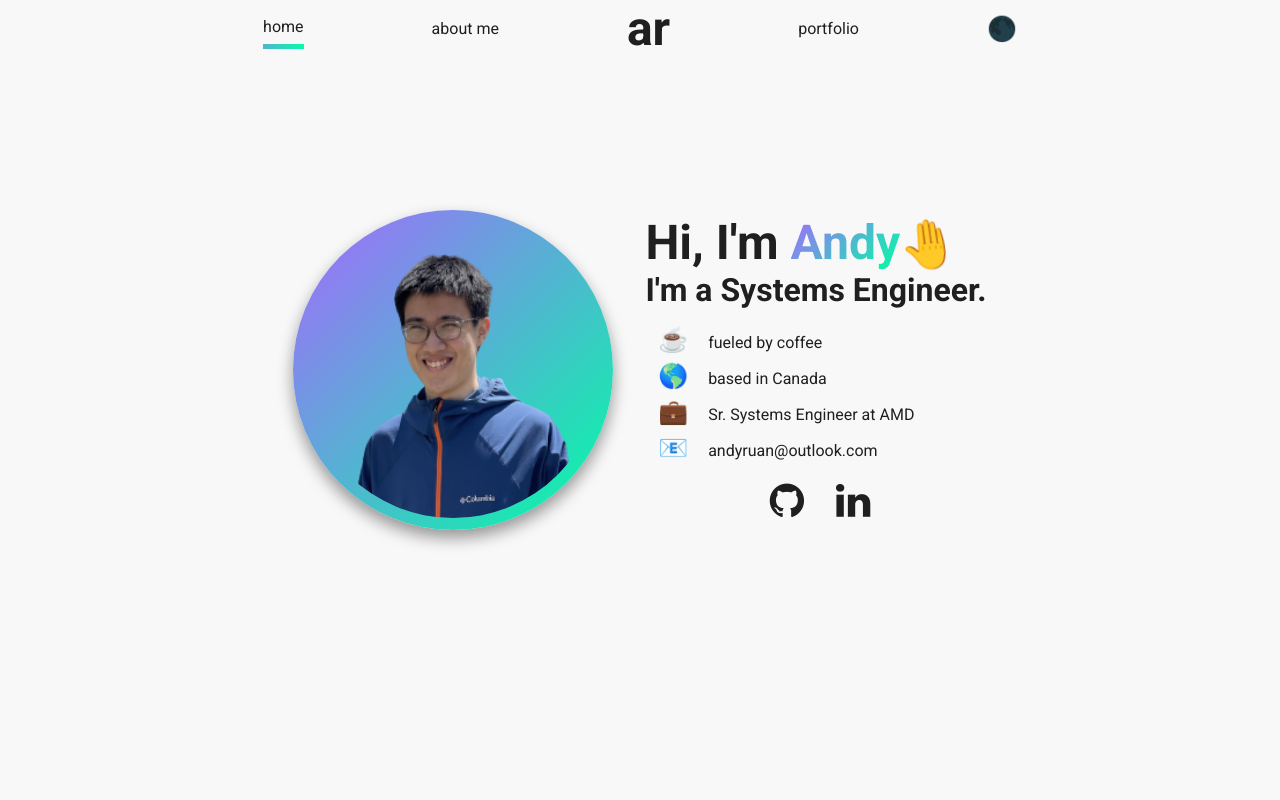
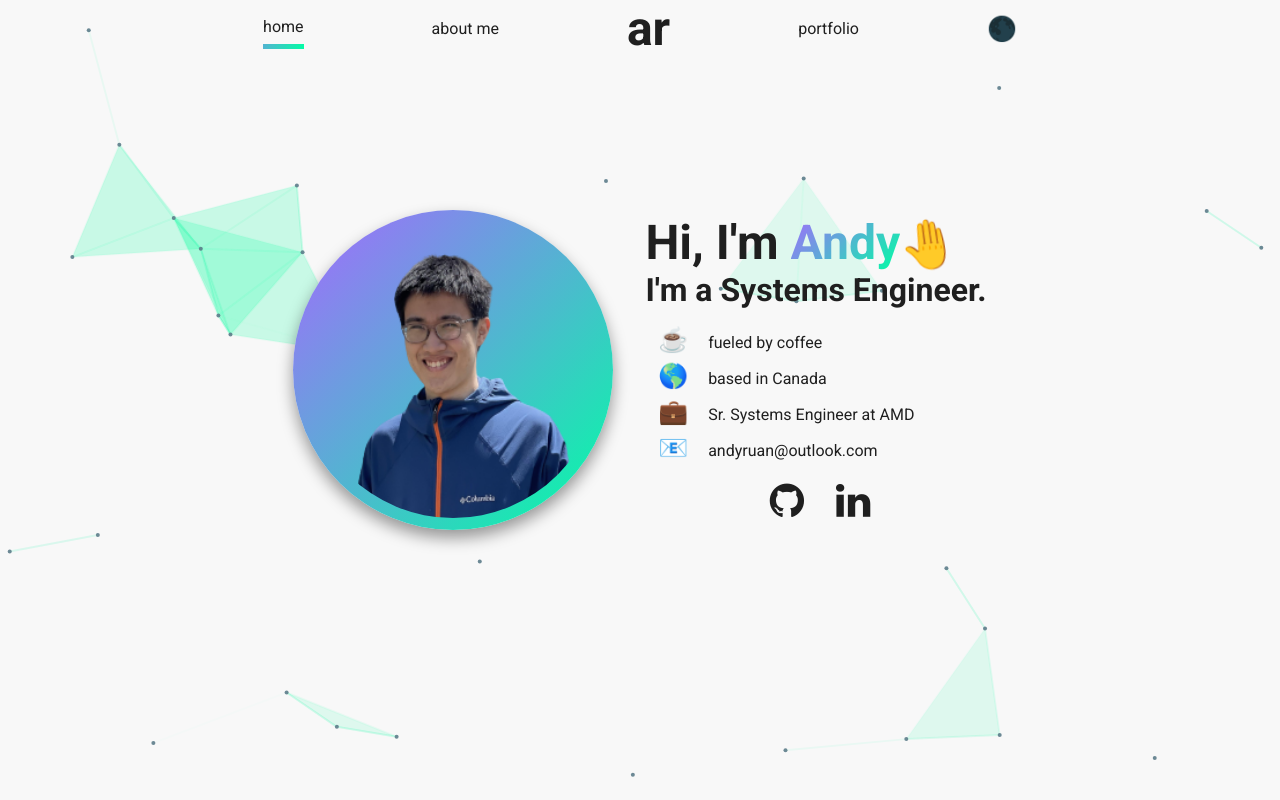
Before and after one commit to a2ruan/ReactPortfolio, a React (Create React App) app: page / in a window 1280 px wide. Built offline with nearby package versions, Linux system fonts and the light colour scheme; the HTML template or start-up script is replaced by a standard one.

Commit message:
Add background particles

```diff
--- a/package.json
+++ b/package.json
@@ -23,7 +23,9 @@
     "react-router-dom": "^6.3.0",
     "react-scripts": "^5.0.1",
     "sass": "^1.54.5",
-    "typescript": "^4.7.4"
+    "typescript": "^4.7.4",
+"react-particles":"2.12.1",
+"tsparticles":"2.12.0"
   },
   "scripts": {
     "start": "react-scripts start",
--- /dev/null
+++ b/src/assets/colors/particlesBg.js
@@ -0,0 +1,13 @@
+export const particleBgColors = () => {
+    // for dark use atom one dark, for light use CLRS
+    const background = (darkMode = false) => (darkMode ? '#0d2538' : '#DCD6C8');
+    const particle = (darkMode = false) => (darkMode ? '#c678dd' : '#5C7C8A');
+    //const links = (darkMode = false) => (darkMode ? '#98c379' : '#E7B669');
+    const links = (darkMode = false) => (darkMode ? '#98c379' : '#01f7a0');
+
+    return {
+      background,
+      particle,
+      links,
+    };
+  };
--- a/src/components/BaseLayout.js
+++ b/src/components/BaseLayout.js
@@ -6,9 +6,11 @@ import About from "./about/About";
 import Portfolio from "./portfolio/Portfolio";
 import {Route, Routes} from "react-router-dom";
 import {Box, Grid} from "@mui/material";
+import ParticlesBg from './particles/ParticlesBg';
 
 export default function BaseLayout() {
    let [darkMode, setDarkMode] = useState(false);
+   let [bgColor, setBgColor] = useState("none")
 
    function handleToggleDarkMode() {
       let oppositeOfCurrentDarkMode = !darkMode
@@ -16,6 +18,20 @@ export default function BaseLayout() {
       localStorage.setItem('darkMode', `${oppositeOfCurrentDarkMode}`)
       setDarkMode(oppositeOfCurrentDarkMode)
    }
+
+   useEffect(() => {
+      console.log("Dark mode is ");
+      console.log(darkMode);
+      if (darkMode) {
+         console.log("Setting dark bg color")
+         setBgColor("#1f1f1f")
+
+      }
+      else {
+         console.log("Setting transparent bg color");
+         setBgColor("none");
+      }
+   },[darkMode])
 
    useEffect(() => {
       let detectedDarkMode = eval(localStorage.getItem('darkMode'));
@@ -28,7 +44,8 @@ export default function BaseLayout() {
    }, [])
 
    return (
-      <Box className={darkMode ? Style.dark : Style.light}>
+      <Box className={darkMode ? Style.dark : Style.light} sx={{"background":bgColor}}>
+         <ParticlesBg darkMode={darkMode.valueOf()}/>
          <Grid container display={'flex'} flexDirection={'column'} minHeight={'100vh'}
                justifyContent={'space-between'}>
             <Grid item>
--- /dev/null
+++ b/src/components/particles/ParticlesBg.js
@@ -0,0 +1,132 @@
+import { useCallback, useEffect, useState } from 'react';
+import Particles from 'react-particles';
+import { loadFull } from 'tsparticles';
+import { particleBgColors } from '../../assets/colors/particlesBg';
+
+const ParticlesBg = ({ darkMode }) => {
+
+  const particlesInit = useCallback(async (engine) => {
+    await loadFull(engine);
+  }, []);
+
+  const particlesLoaded = useCallback(async (container) => {
+    await console.log('Particles loaded', container);
+  }, []);
+
+  const { background, links, particle } = particleBgColors();
+
+  const [backgroundColor, setBgColor] = useState(background(darkMode));
+  const [particleColor, setParticleColor] = useState(particle(darkMode));
+  const [linksColor, setLinksColor] = useState(links(darkMode));
+
+  useEffect(() => {
+    console.log("Changing!");
+    console.log(background);
+    setBgColor(background(darkMode));
+    setParticleColor(particle(darkMode));
+    setLinksColor(links(darkMode));
+  }, [darkMode, background, links, particle]);
+  console.log("Dark Mode = ");
+  console.log(darkMode);
+  return (
+    <Particles
+      id="tsparticles"
+      init={particlesInit}
+      loaded={particlesLoaded}
+      options={{
+        background: {
+          color: {
+            value: "backgroundColor",
+          },
+        },
+        fpsLimit: 60,
+        fullScreen: {
+          enable: true,
+          zIndex: -10000,
+        },
+        interactivity: {
+          detectsOn: 'window',
+          events: {
+            onClick: {
+              enable: false,
+              mode: 'push',
+            },
+            onHover: {
+              enable: true,
+              mode: 'repulse',
+            },
+            resize: true,
+          },
+          modes: {
+            bubble: {
+              distance: 40,
+              duration: 2,
+              opacity: 0.4,
+              size: 40,
+            },
+            push: {
+              quantity: 3,
+            },
+            repulse: {
+              distance: 150,
+              duration: 0.4,
+            },
+          },
+        },
+        particles: {
+          color: {
+            value: particleColor,
+          },
+          links: {
+            color: linksColor,
+            distance: 150,
+            enable: true,
+            opacity: 0.3,
+            width: 2,
+            triangles: {
+              enable: true,
+              color: linksColor,
+              opacity: 0.1,
+            },
+          },
+          collisions: {
+            enable: true,
+          },
+          move: {
+            direction: 'none',
+            enable: true,
+            outMode: 'bounce',
+            random: true,
+            speed: 2,
+            straight: false,
+            attract: {
+              enable: false,
+              rotateX: 600,
+              rotateY: 1200,
+            },
+          },
+          number: {
+            density: {
+              enable: true,
+              value_area: 2000,
+            },
+            value: 80,
+          },
+          opacity: {
+            value: 0.9,
+          },
+          shape: {
+            type: 'circle',
+          },
+          size: {
+            random: false,
+            value: 2,
+          },
+        },
+        detectRetina: true,
+      }}
+    />
+  );
+};
+
+export default ParticlesBg;
```
Also changed, not shown: 2 other files (tests, documents, lock files or other folders).
